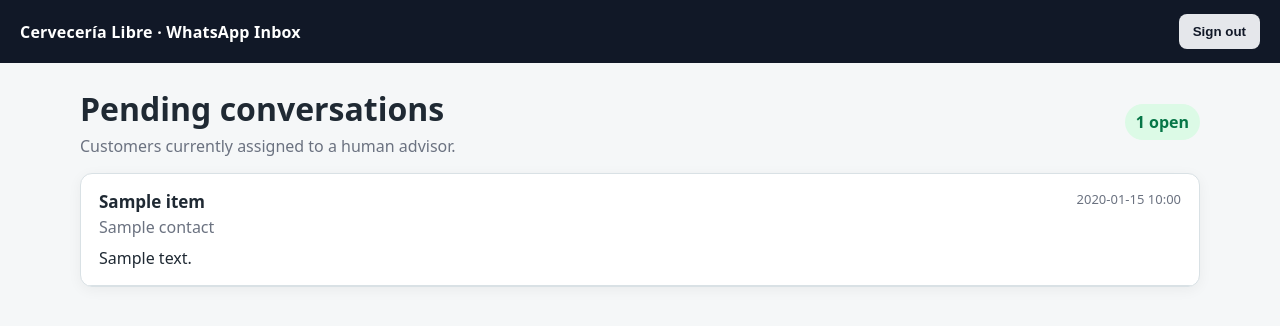
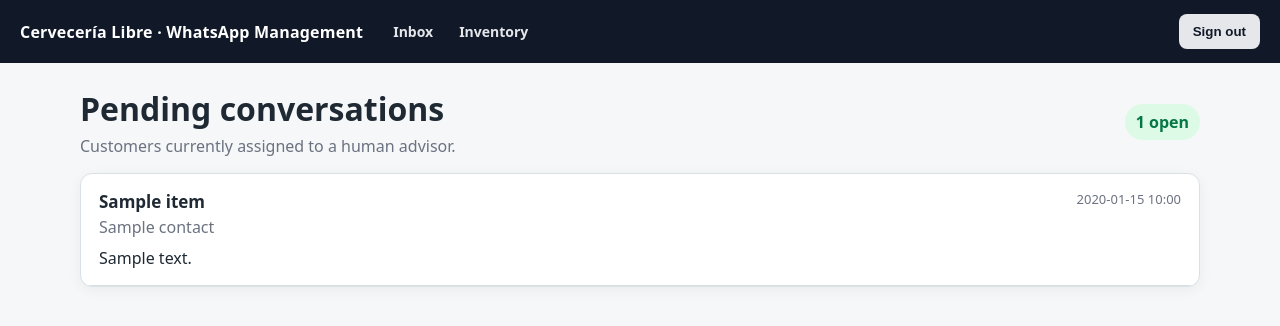
Before and after one commit to afosorioh/whatsapp-bot, a Flask app: template app/templates/management/inbox.html in a window 1280 px wide. Shown: the top 326 px of the page. Run offline with Flask 3, Linux system fonts and the light colour scheme; the visitor is signed in with stand-in values (Sample User, id 1); tables that the repository leaves empty hold one stand-in row (values such as "Sample post"); the template is opened without the code that fills it: most values are stand-ins (such as "Sample title", 1, 10 or a date in 2020).

Commit message:
feat: add inventory navigation to management portal

```diff
--- a/app/templates/management/base.html
+++ b/app/templates/management/base.html
@@ -38,11 +38,40 @@
             align-items: center;
             justify-content: space-between;
             gap: 16px;
+            flex-wrap: wrap;
+        }
+
+        .topbar-left {
+            display: flex;
+            align-items: center;
+            gap: 20px;
+            flex-wrap: wrap;
         }
 
         .topbar-title {
             font-weight: 700;
             letter-spacing: .2px;
+        }
+
+        .topbar-nav {
+            display: flex;
+            align-items: center;
+            gap: 6px;
+            flex-wrap: wrap;
+        }
+
+        .topbar-nav a {
+            color: #e5e7eb;
+            text-decoration: none;
+            padding: 7px 10px;
+            border-radius: 7px;
+            font-size: 14px;
+            font-weight: 600;
+        }
+
+        .topbar-nav a:hover {
+            background: #1f2937;
+            color: white;
         }
 
         .container {
@@ -103,6 +132,7 @@
         @media (max-width: 720px) {
             .container { width: min(100% - 18px, 1120px); margin-top: 12px; }
             .topbar { padding: 12px; }
+            .topbar-left { gap: 10px; }
         }
     </style>
     {% block head %}{% endblock %}
@@ -110,7 +140,14 @@
 <body>
     {% if session.get('chatbot_management_authenticated') %}
     <header class="topbar">
-        <div class="topbar-title">Cervecería Libre · WhatsApp Inbox</div>
+        <div class="topbar-left">
+            <div class="topbar-title">Cervecería Libre · WhatsApp Management</div>
+            <nav class="topbar-nav" aria-label="Management navigation">
+                <a href="{{ url_for('management.inbox') }}">Inbox</a>
+                <a href="{{ url_for('management_inventory.list_inventory') }}">Inventory</a>
+            </nav>
+        </div>
+
         <form class="logout-form" action="{{ url_for('management.logout') }}" method="post">
             <input type="hidden" name="csrf_token" value="{{ management_csrf_token() }}">
             <button class="btn btn-secondary" type="submit">Sign out</button>
```
